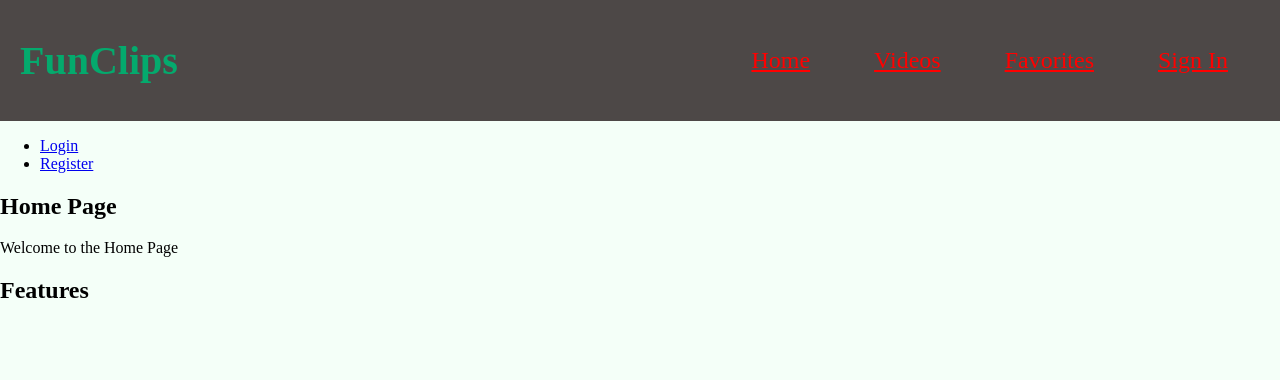
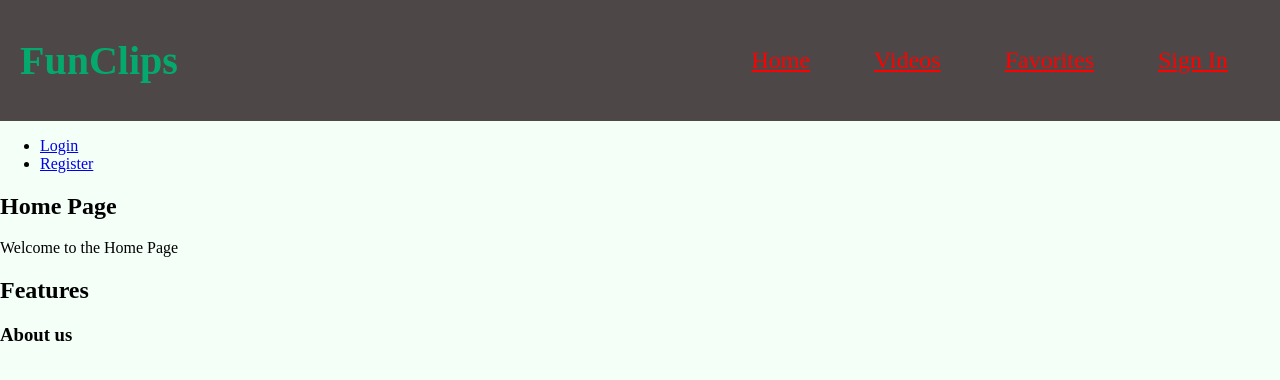
Before and after one commit to RicoMedi/fun-clips, a React (Create React App) app: page / in a window 1280 px wide. Shown: the top 380 px of the page. Built offline with nearby package versions, Linux system fonts and the light colour scheme; a web font is replaced by a local one.

Commit message:
Content section set uo

```diff
--- a/src/home/HomePage.js
+++ b/src/home/HomePage.js
@@ -24,7 +24,9 @@ export const HomePage = () => {
         </section>
 
 
-
+<section>
+  <h3> About us</h3>
+</section>
 
 
 
```
